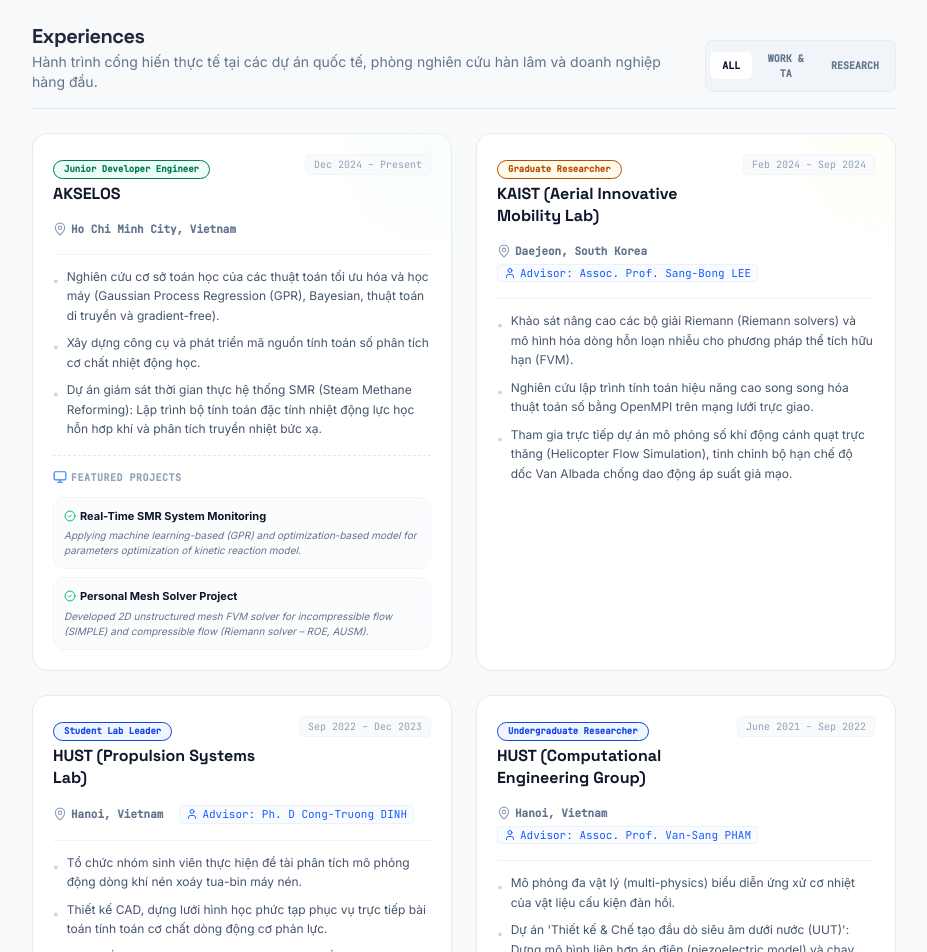
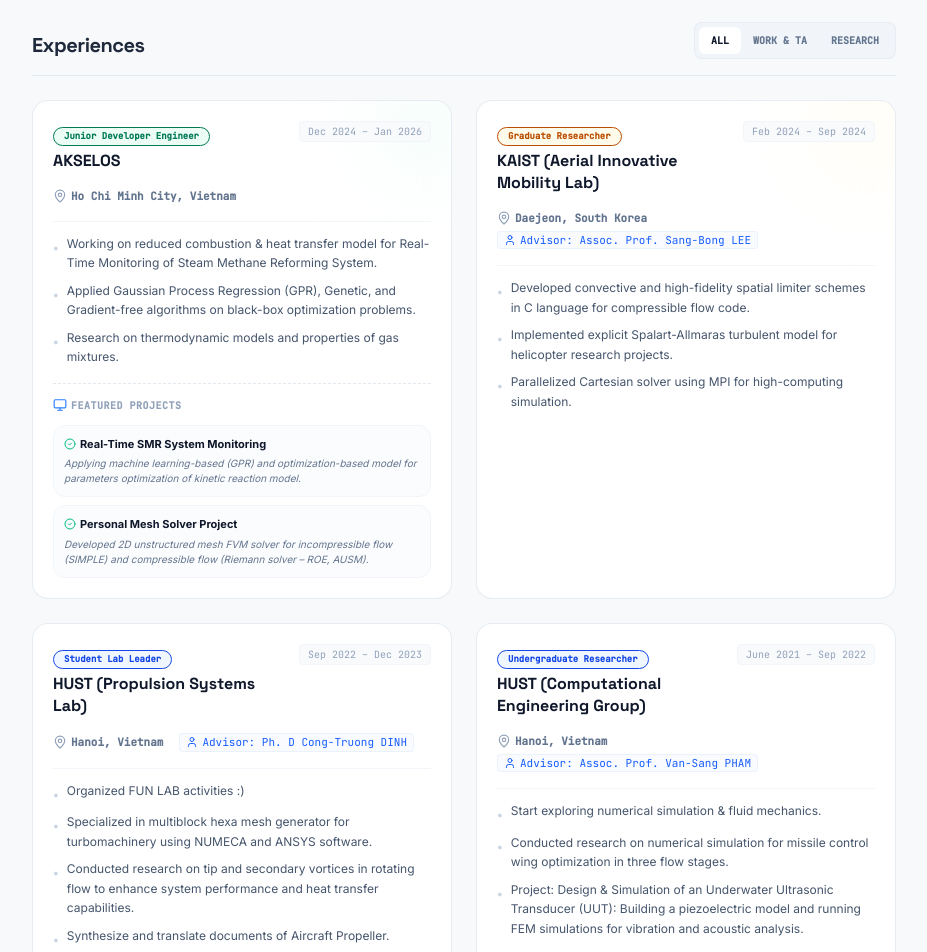
Before and after one commit to Sonhuster/portfolio, a React (Vite) app: page / in a window 1280 px wide. Shown: the part 1100-2052 px from the top of the page, without its empty margins (336-1263 px from the left). Built offline with nearby package versions, Linux system fonts and the light colour scheme.

Commit message:
update web

```diff
--- a/src/components/Education.tsx
+++ b/src/components/Education.tsx
@@ -191,9 +191,6 @@
             <h4 className="text-xl md:text-2.5xl font-display font-black text-[#1e293b] tracking-tight">
               Experiences
             </h4>
-            <p className="text-slate-500 text-xs md:text-sm mt-0.5">
-              Hành trình cống hiến thực tế tại các dự án quốc tế, phòng nghiên cứu hàn lâm và doanh nghiệp hàng đầu.
-            </p>
           </div>
 
           {/* Modern Filter Toggles */}
--- a/src/data.ts
+++ b/src/data.ts
@@ -286,11 +286,11 @@
     role: "Junior Developer Engineer",
     organization: "AKSELOS",
     location: "Ho Chi Minh City, Vietnam",
-    period: "Dec 2024 – Present",
+    period: "Dec 2024 – Jan 2026",
     tasks: [
-      "Nghiên cứu cơ sở toán học của các thuật toán tối ưu hóa và học máy (Gaussian Process Regression (GPR), Bayesian, thuật toán di truyền và gradient-free).",
-      "Xây dựng công cụ và phát triển mã nguồn tính toán số phân tích cơ chất nhiệt động học.",
-      "Dự án giám sát thời gian thực hệ thống SMR (Steam Methane Reforming): Lập trình bộ tính toán đặc tính nhiệt động lực học hỗn hơp khí và phân tích truyền nhiệt bức xạ."
+      "Working on reduced combustion & heat transfer model for Real-Time Monitoring of Steam Methane Reforming System.",
+      "Applied Gaussian Process Regression (GPR), Genetic, and Gradient-free algorithms on black-box optimization problems.",
+      "Research on thermodynamic models and properties of gas mixtures."
     ],
     projects: [
       {
@@ -310,9 +310,9 @@
     period: "Feb 2024 – Sep 2024",
     advisor: "Assoc. Prof. Sang-Bong LEE",
     tasks: [
-      "Khảo sát nâng cao các bộ giải Riemann (Riemann solvers) và mô hình hóa dòng hỗn loạn nhiễu cho phương pháp thể tích hữu hạn (FVM).",
-      "Nghiên cứu lập trình tính toán hiệu năng cao song song hóa thuật toán số bằng OpenMPI trên mạng lưới trực giao.",
-      "Tham gia trực tiếp dự án mô phỏng số khí động cánh quạt trực thăng (Helicopter Flow Simulation), tinh chỉnh bộ hạn chế độ dốc Van Albada chống dao động áp suất giả mạo."
+      "Developed convective and high-fidelity spatial limiter schemes in C language for compressible flow code.",
+      "Implemented explicit Spalart-Allmaras turbulent model for helicopter research projects.",
+      "Parallelized Cartesian solver using MPI for high-computing simulation."
     ]
   },
   {
@@ -322,9 +322,10 @@
     period: "Sep 2022 – Dec 2023",
     advisor: "Ph. D Cong-Truong DINH",
     tasks: [
-      "Tổ chức nhóm sinh viên thực hiện đề tài phân tích mô phỏng động dòng khí nén xoáy tua-bin máy nén.",
-      "Thiết kế CAD, dựng lưới hình học phức tạp phục vụ trực tiếp bài toán tính toán cơ chất dòng động cơ phản lực.",
-      "Dự án tối ưu hóa hiệu quả khí động tản nhiệt bầu hút gió cho EDF và tối ưu hệ số khí động cánh tên lửa tự dẫn."
+      "Organized FUN LAB activities :)",
+      "Specialized in multiblock hexa mesh generator for turbomachinery using NUMECA and ANSYS software.",
+      "Conducted research on tip and secondary vortices in rotating flow to enhance system performance and heat transfer capabilities.",
+      "Synthesize and translate documents of Aircraft Propeller."
     ]
   },
   {
@@ -334,8 +335,9 @@
     period: "June 2021 – Sep 2022",
     advisor: "Assoc. Prof. Van-Sang PHAM",
     tasks: [
-      "Mô phỏng đa vật lý (multi-physics) biểu diễn ứng xử cơ nhiệt của vật liệu cấu kiện đàn hồi.",
-      "Dự án 'Thiết kế & Chế tạo đầu dò siêu âm dưới nước (UUT)': Dựng mô hình liên hợp áp điện (piezoelectric model) và chạy mô phỏng FEM phân tích dao động, âm học."
+      "Start exploring numerical simulation & fluid mechanics.",
+      "Conducted research on numerical simulation for missile control wing optimization in three flow stages.",
+      "Project: Design & Simulation of an Underwater Ultrasonic Transducer (UUT): Building a piezoelectric model and running FEM simulations for vibration and acoustic analysis."
     ]
   },
   {
@@ -344,8 +346,8 @@
     location: "Hanoi, Vietnam",
     period: "Sep 2022 – Apr 2023",
     tasks: [
-      "Hỗ trợ giảng dạy, biên dịch tài liệu học tập giáo trình môn 'Chân vịt dòng khí cánh quạt (Aircraft propeller)' cho sinh viên chuyên ngành.",
-      "Làm sinh viên Buddy trực tiếp hỗ trợ kỹ thuật cho một sinh viên trao đổi từ Đại học Niigata (Nhật Bản) hoàn thành khóa luận tốt nghiệp về thiết kế eVTOL khí động dọc."
+      "Assisting in teaching and synthesizing learning materials for the course 'Aircraft Propellers'.",
+      "Buddy student, supported an exchange student from Niigata University, Japan in completing a thesis  on Electric Vertical Take-off and Landing (eVTOL)"
     ]
   }
 ];
```
